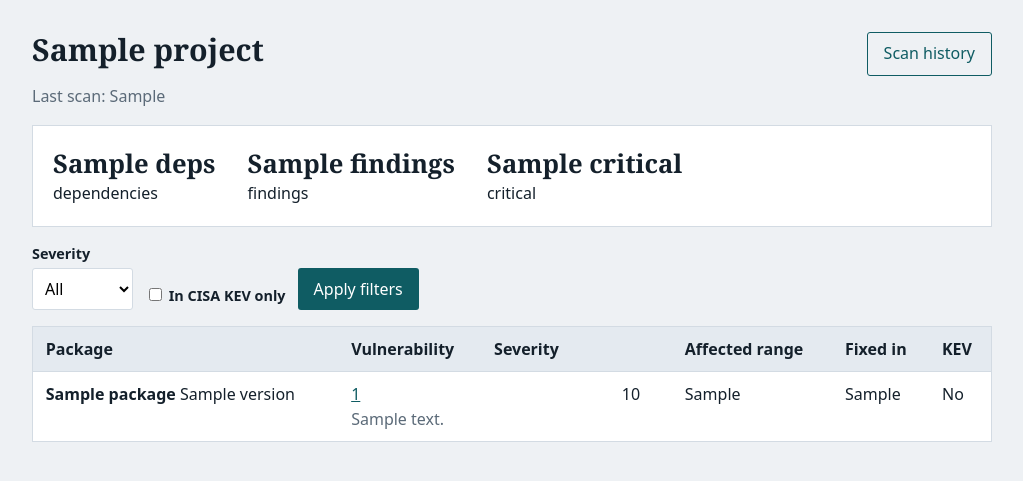
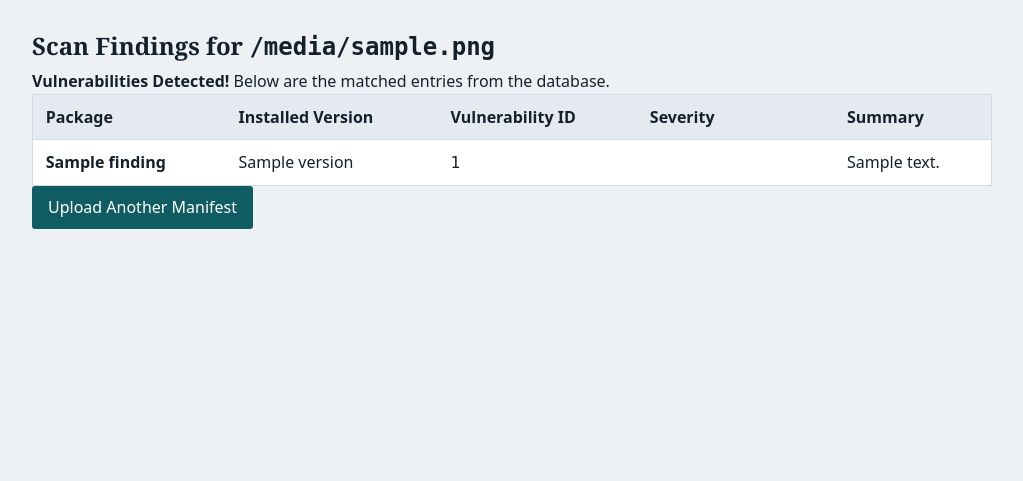
Before and after one commit to Avanipihu/CodeLedger, a Flask app: template templates/results.html in a window 1280 px wide. Shown: the part 54-535 px from the top of the page, without its empty margins (128-1151 px from the left). Run offline with Flask 3, Linux system fonts and the light colour scheme; the template is opened without the code that fills it: most values are stand-ins (such as "Sample title", 1, 10 or a date in 2020); parts of the project's set-up code (start-up, migrations or seed data) failed here and were passed over.

Commit message:
Enhance results.html for scan findings display
Updated the results template to display scan findings with improved layout and added conditional rendering for vulnerabilities.

```diff
--- a/templates/results.html
+++ b/templates/results.html
@@ -1,34 +1,46 @@
-{% extends "base.html" %}{% from "_macros.html" import sev %}
-{% block title %}{{ project.name }} - CodeLedger{% endblock %}
+{% extends "base.html" %}
+
 {% block content %}
-<div class="row"><div><h1>{{ project.name }}</h1><p class="muted">Last scan: {{ project.last_scan or "Not scanned yet" }}</p></div>
-<a class="btn alt" href="{{ url_for('history', pid=project.id) }}">Scan history</a></div>
-<div class="panel stats">
-  <div><b>{{ project.deps }}</b>dependencies</div>
-  <div><b>{{ project.findings }}</b>findings</div>
-  <div><b>{{ project.critical }}</b>critical</div>
+<div class="container mt-4">
+    <h2>Scan Findings for <code>{{ filename }}</code></h2>
+
+    {% if findings %}
+        <div class="alert alert-warning mt-3">
+            <strong>Vulnerabilities Detected!</strong> Below are the matched entries from the database.
+        </div>
+
+        <table class="table table-bordered table-striped mt-3">
+            <thead class="table-dark">
+                <tr>
+                    <th>Package</th>
+                    <th>Installed Version</th>
+                    <th>Vulnerability ID</th>
+                    <th>Severity</th>
+                    <th>Summary</th>
+                </tr>
+            </thead>
+            <tbody>
+                {% for finding in findings %}
+                <tr>
+                    <td><strong>{{ finding.package_name if finding.package_name else finding.get('package') }}</strong></td>
+                    <td>{{ finding.version if finding.version else finding.get('version') }}</td>
+                    <td><code>{{ finding.vulnerability_id if finding.vulnerability_id else finding.get('id') }}</code></td>
+                    <td>
+                        <span class="badge bg-danger">
+                            {{ finding.severity if finding.severity else 'HIGH' }}
+                        </span>
+                    </td>
+                    <td>{{ finding.summary if finding.summary else finding.get('details', 'N/A') }}</td>
+                </tr>
+                {% endfor %}
+            </tbody>
+        </table>
+    {% else %}
+        <div class="alert alert-success mt-3">
+            <strong>Clean Scan!</strong> No vulnerability matches were found.
+        </div>
+    {% endif %}
+
+    <a href="/" class="btn btn-primary mt-3">Upload Another Manifest</a>
 </div>
-<form class="filters" method="get">
-  <div><label for="sev">Severity</label>
-  <select id="sev" name="severity"><option value="">All</option>
-  {% for s in ["critical","high","medium","low"] %}<option value="{{ s }}" {{ "selected" if sel == s }}>{{ s|capitalize }}</option>{% endfor %}</select></div>
-  <div><label><input type="checkbox" name="kev" value="1" {{ "checked" if kev }}> In CISA KEV only</label></div>
-  <button class="btn" type="submit">Apply filters</button>
-</form>
-{% if findings %}
-<div class="table-wrap"><table>
-<tr><th>Package</th><th>Vulnerability</th><th>Severity</th><th>Affected range</th><th>Fixed in</th><th>KEV</th></tr>
-{% for f in findings %}
-<tr>
-  <td><b>{{ f.package }}</b> {{ f.version }}</td>
-  <td><a href="{{ url_for('finding_detail', fid=f.id) }}">{{ f.vuln_id }}</a><br><span class="muted">{{ f.summary }}</span></td>
-  <td>{{ sev(f.severity) }} {{ f.score }}</td>
-  <td>{{ f.affected_range }}</td>
-  <td>{{ f.fixed_in or "No fix published" }}</td>
-  <td>{% if f.kev %}<span class="badge kev">Yes</span>{% else %}No{% endif %}</td>
-</tr>{% endfor %}
-</table></div>
-{% else %}
-<div class="panel empty"><p>No known vulnerabilities matched these filters. This is not proof the project is safe.</p></div>
-{% endif %}
 {% endblock %}
```
